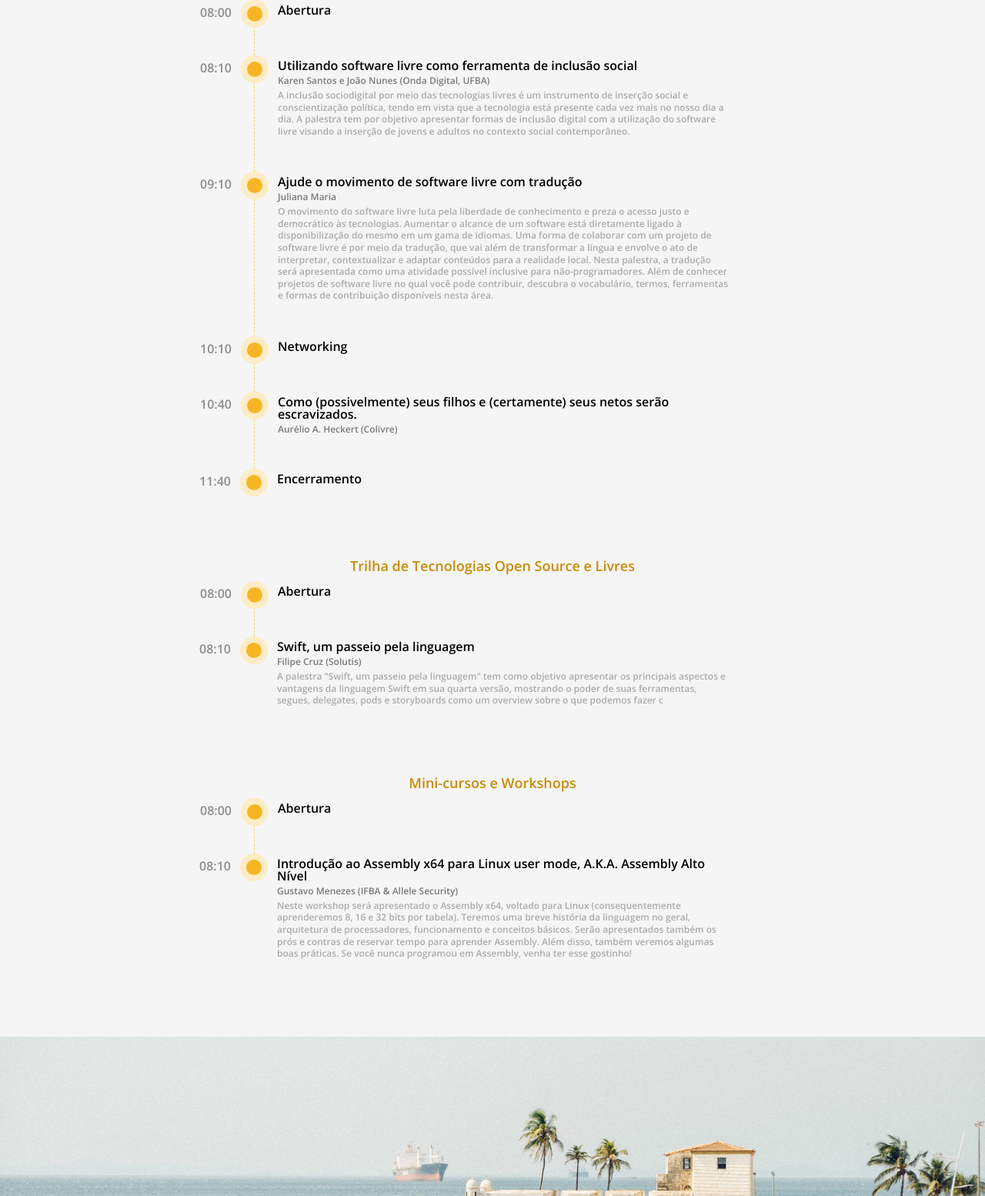
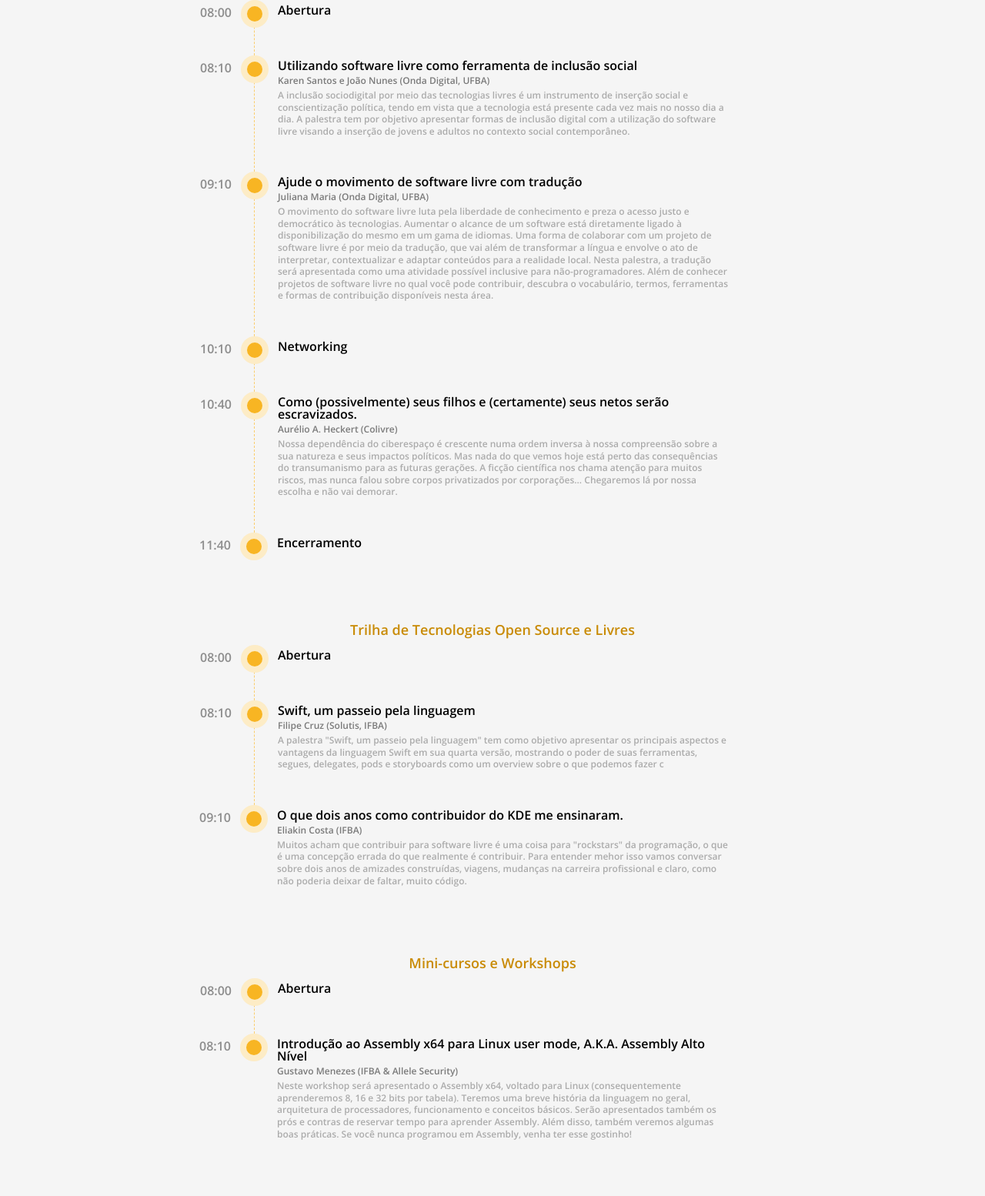
Before and after one commit to OPAI/sfd-2018, a website: page app/index.html in a window 1280 px wide. Shown: the part 1816-3370 px from the top of the page at 77% size. Drawn offline with nearby package versions, Linux system fonts and the light colour scheme; files that its build step writes are made by us from their sources.

Commit message:
Ajuste na grade e adição da onda digital como apoio

```diff
--- a/app/index.html
+++ b/app/index.html
@@ -105,7 +105,7 @@
                 <li class="tl-item">
                     <div class="timestamp">09:10</div>
                     <div class="item-title">Ajude o movimento de software livre com tradução</div>
-                    <div class="item-detail">Juliana Maria</div>
+                    <div class="item-detail">Juliana Maria (Onda Digital, UFBA)</div>
                     <div class="item-detail subdetail">
                         O movimento do software livre luta pela liberdade de conhecimento e preza o
                         acesso justo e democrático às tecnologias. Aumentar o alcance de um software está
@@ -126,6 +126,9 @@
                     <div class="timestamp">10:40</div>
                     <div class="item-title">Como (possivelmente) seus filhos e (certamente) seus netos serão escravizados.</div>
                     <div class="item-detail">Aurélio A. Heckert (Colivre)</div>
+                    <div class="item-detail subdetail">
+                        Nossa dependência do ciberespaço é crescente numa ordem inversa à nossa compreensão sobre a sua natureza e seus impactos políticos. Mas nada do que vemos hoje está perto das consequências do transumanismo para as futuras gerações. A ficção científica nos chama atenção para muitos riscos, mas nunca falou sobre corpos privatizados por corporações... Chegaremos lá por nossa escolha e não vai demorar.
+                    </div>
                 </li>
                 <li class="tl-item">
                     <div class="timestamp">11:40</div>
@@ -146,9 +149,17 @@
                     <li class="tl-item">
                         <div class="timestamp">08:10</div>
                         <div class="item-title">Swift, um passeio pela linguagem</div>
-                        <div class="item-detail">Filipe Cruz (Solutis)</div>
+                        <div class="item-detail">Filipe Cruz (Solutis, IFBA)</div>
                         <div class="item-detail subdetail">
                                 A palestra "Swift, um passeio pela linguagem" tem como objetivo apresentar os principais aspectos e vantagens da linguagem Swift em sua quarta versão, mostrando o poder de suas ferramentas, segues, delegates, pods e storyboards como um overview sobre o que podemos fazer c
+                        </div>
+                    </li>
+                    <li class="tl-item">
+                        <div class="timestamp">09:10</div>
+                        <div class="item-title">O que dois anos como contribuidor do KDE me ensinaram.</div>
+                        <div class="item-detail">Eliakin Costa (IFBA)</div>
+                        <div class="item-detail subdetail">
+                            Muitos acham que contribuir para software livre é uma  coisa para "rockstars" da programação, o  que é uma concepção errada do que realmente é contribuir. Para entender mehor isso vamos conversar sobre dois anos de amizades construídas, viagens, mudanças na carreira profissional e claro, como não poderia deixar de faltar, muito código.
                         </div>
                     </li>
                 </ul>
@@ -183,8 +194,10 @@
 
 
         <h1>Apoio</h1>
-        <img class="support-item" src="images/logo-ifba-ssa.png" alt="Logotipo do IFBA">
-
+        <div class="apoio">
+            <img class="support-item" src="images/logo-ifba-ssa.png" alt="Logotipo do IFBA" style="height: 200px; width: auto">
+            <img class="support-item" src="images/onda-digital.jpg" alt="Onda Digital" style="height: 200px; width: auto">
+        </div>
     </section>
 
     <iframe src="https://www.google.com/maps/embed?pb=!1m14!1m8!1m3!1d15552.577123298799!2d-38.5008996!3d-12.962618!3m2!1i1024!2i768!4f13.1!3m3!1m2!1s0x0%3A0xfcb98df08aee6867!2sInstituto+Federal+de+Educa%C3%A7%C3%A3o%2C+Ci%C3%AAncia+e+Tecnologia+da+Bahia%2C+Campus+Salvador!5e0!3m2!1spt-BR!2sbr!4v1534195385070" style="width: 100%; height: 40vh" frameborder="0" style="border:0" allowfullscreen></iframe>
--- a/app/styles/_support.scss
+++ b/app/styles/_support.scss
@@ -14,4 +14,5 @@
         margin: 20px 40px;
         max-width: 300px;
     }
+
 }
```
Also changed, not shown: index.html (+1 -1 lines), app/images/onda-digital.jpg (added), images/onda-digital.jpg (added).
